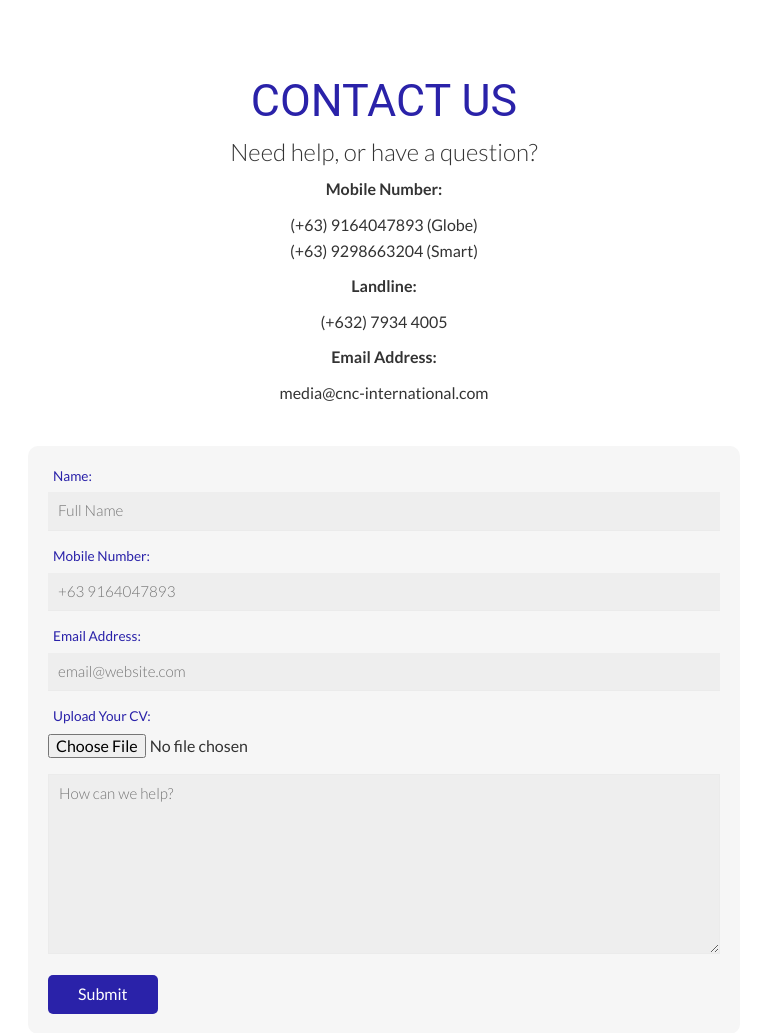
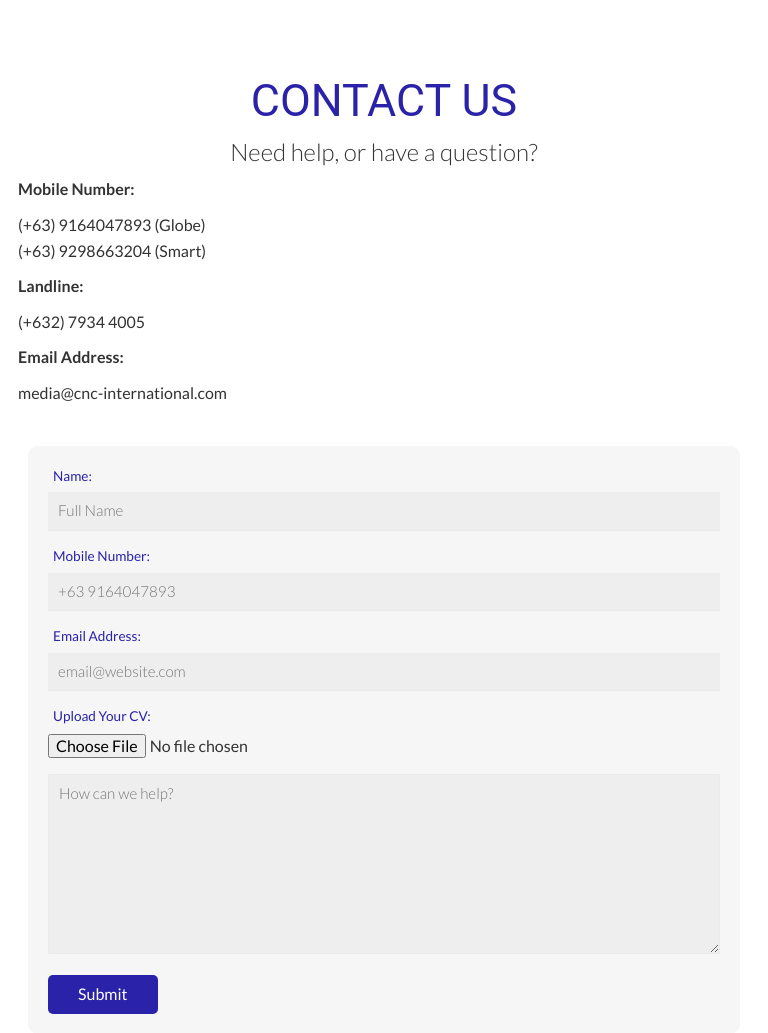
Before and after one commit to odedahay/django-connect-care, a Django app: template templates/contacts/contact_forms.html in a window 768 px wide. Shown: the part 95-1128 px from the top of the page. Run offline with Django 3.2, Linux system fonts and the light colour scheme; the template is opened without the code that fills it, so the values that code supplies are empty.

Commit message:
CSS updated

```diff
--- a/connect_and_care/static/css/styles.css
+++ b/connect_and_care/static/css/styles.css
@@ -1154,14 +1154,14 @@ a.home-faq-btn-red:hover{
 
 .contact-main__wrapper{
   position: relative;
-  width: 90%;
+  width: 100%;
   height: 100%;
   padding: 40px;
   z-index: 11;
   justify-self: flex-end;
 }
 
-@media (max-width: 375px) {
+@media screen and (min-width: 375px) {
   .contact-main__wrapper{
     width: 100%;
     padding: 0px;
@@ -1169,7 +1169,7 @@ a.home-faq-btn-red:hover{
 
 }
 
-@media (max-width: 768px) {
+@media screen and (min-width: 768px) {
   .contact-main__wrapper{
     width: 100%;
     padding: 0px;
@@ -1245,7 +1245,7 @@ textarea {
   color: #fff;
 }
 
-@media (max-width: 375px) {
+
 .contact-main__address{
   text-align: center;
 }
@@ -1253,11 +1253,9 @@ textarea {
   font-size: 1rem;
 }
 
-}
-
-@media (max-width: 768px) {
+@media screen and (min-width: 768px) {
   .contact-main__address{
-    text-align: center;
+    text-align: left;
   }
   .contact-main__address h3{
     font-size: 1rem;
@@ -1265,7 +1263,7 @@ textarea {
 }
 
 
-  @media  screen and (max-width:1024px){
+@media screen and (max-width:1024px){
   .program-offered .grid-4{
     grid-template-columns: repeat(2, 1fr);
   }
```
Lines whose indentation alone changed are shown as unchanged.
